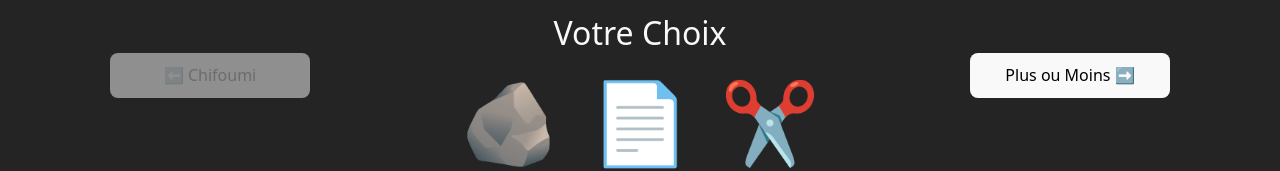
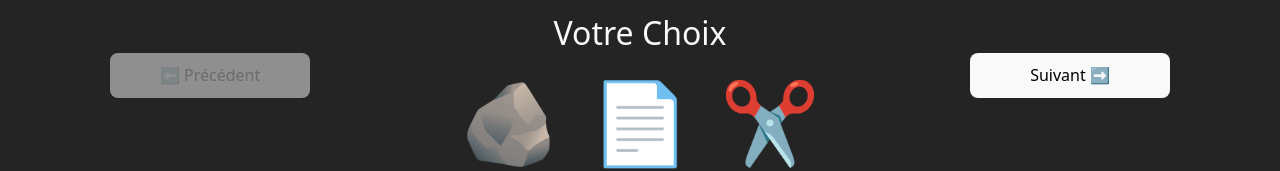
Before and after one commit to Corentin-k/pantheonDuCode, a Vue app in the folder Defis2et3/: page /chifoumi in a window 1280 px wide. Shown: the part 292-463 px from the top of the page. Built offline with nearby package versions, Linux system fonts and the light colour scheme.

Commit message:
Add the conway game

```diff
--- a/Defis2et3/index.html
+++ b/Defis2et3/index.html
@@ -12,5 +12,6 @@
   <body style="background-color: #242424">
     <div id="app" ></div>
     <script type="module" src="/src/main.js"></script>
+    <script src="https://cdn.jsdelivr.net/npm/bootstrap@5.3.0/dist/js/bootstrap.bundle.min.js"></script>
   </body>
 </html>
--- a/Defis2et3/src/App.vue
+++ b/Defis2et3/src/App.vue
@@ -1,74 +1,99 @@
 <template class="home">
-  <div id="oneP">
-  <img src="./assets/logo.png" style="width:150px" alt="logo 1P">
-  <h1>Panthéon du Code</h1>
+  <div id="oneP" v-if="currentGame !== 'gamelife' && currentGameIndex.value !== 2">
+    <img src="./assets/logo.png" style="width:150px" alt="logo 1P">
+    <h1>Panthéon du Code</h1>
   </div>
-  <button
-      id="chifoumi"
-      :disabled="isChifoumiActive"
-      @click="goToChifoumis"
-  >⬅️ Chifoumi</button>
 
-  <button
-      id="plusoumoins"
-      :disabled="isPlusOuMoinsActive"
-      @click="goToPlusOuMoins"
-  >Plus ou Moins ➡️</button>
+  <button id="prevButton" @click="prevGame" :disabled="currentGame === 'chifoumi'">⬅️ Précédent</button>
+  <button id="nextButton" @click="nextGame" :disabled="currentGame === 'gamelife'">Suivant ➡️</button>
 
   <router-view></router-view>
 </template>
 
 <script setup>
-import { ref } from 'vue';
-import router from "./router/router.js";
+import { computed, ref } from 'vue';
+import { onBeforeMount } from 'vue';
+import router from './router/router.js'; // Importer le router
 
-const isChifoumiActive = ref(true);
-const isPlusOuMoinsActive = ref(false);
+const games = ['chifoumi', 'plusoumoins', 'gamelife']; // Liste des jeux
+const currentGameIndex = ref(0); // Index du jeu courant
+const currentGame = computed(() => games[currentGameIndex.value]);
 
-function goToPlusOuMoins() {
-  router.push("/plusoumoins");
-  isChifoumiActive.value = false;
-  isPlusOuMoinsActive.value = true;
+function nextGame() {
+  if (currentGameIndex.value < games.length - 1) {
+    currentGameIndex.value++;
+    router.push(`/${currentGame.value}`); // Redirige vers la route du jeu suivant
+  }
 }
 
-function goToChifoumis() {
-  router.push("/chifoumi");
-  isChifoumiActive.value = true;
-  isPlusOuMoinsActive.value = false;
+function prevGame() {
+  if (currentGameIndex.value > 0) {
+    currentGameIndex.value--;
+    router.push(`/${currentGame.value}`); // Redirige vers la route du jeu précédent
+  }
 }
+
+
+router.afterEach((to) => {
+  const currentRouteName = to.name; // Récupère le nom de la route actuelle
+  console.log("Route actuelle:", currentRouteName);
+
+  if (currentRouteName) {
+    const gameIndex = games.indexOf(currentRouteName);
+    console.log("Index du jeu:", gameIndex);
+
+    if (gameIndex !== -1) {
+      currentGameIndex.value = gameIndex;
+    }
+  }
+});
+
+
+onBeforeMount(() => {
+  const currentRouteName = router.currentRoute.value.name;
+  if (currentRouteName) {
+    const gameIndex = games.indexOf(currentRouteName);
+    if (gameIndex !== -1) {
+      currentGameIndex.value = gameIndex;
+    }
+  }
+});
 </script>
 
 <style scoped>
-#oneP{
+#oneP {
   position: absolute;
   top: 10px;
   left: 50%;
   transform: translateX(-50%);
 }
+
 h1 {
   color: rgb(67, 146, 178) !important;
-  font-family: Poppins,sans-serif;
+  font-family: Poppins, sans-serif;
 }
+
 button {
   margin: 10px;
   padding: 10px;
   font-size: 18px;
 }
 
-#plusoumoins,#chifoumi{
+#nextButton, #prevButton {
   width: 200px;
 }
-#plusoumoins {
+
+#nextButton {
   position: absolute;
   bottom: 50%;
   right: 0;
   transform: translateX(-50%);
 }
 
-#chifoumi {
+#prevButton {
   position: absolute;
   bottom: 50%;
-  left:0;
+  left: 0;
   transform: translateX(50%);
 }
 
@@ -78,21 +103,18 @@ button:disabled {
 }
 
 @media screen and (max-width: 990px) {
-  #chifoumi, #plusoumoins {
+  #nextButton, #prevButton {
     position: absolute;
     bottom: 25%;
     transform: translateX(0);
-
-
   }
 
-  #chifoumi {
+  #prevButton {
     left: 0;
   }
 
-  #plusoumoins {
+  #nextButton {
     right: 0;
   }
 }
-
 </style>
--- a/Defis2et3/src/main.js
+++ b/Defis2et3/src/main.js
@@ -1,11 +1,16 @@
+// main.js
 import { createApp } from 'vue';
 import App from './App.vue';
+import 'bootstrap';
 import 'bootstrap/dist/css/bootstrap.min.css';
-import 'bootstrap';
+import 'bootstrap/dist/js/bootstrap.bundle.js';
+
 import './style.css';
 import { createPinia } from 'pinia';
-import router from './router/router.js'
-createApp(App)
-    .use(router)
-    .use(createPinia())
-    .mount('#app');
+import router from "./router/router.js";
+
+const pinia = createPinia();
+const app = createApp(App);
+app.use(router);
+app.use(pinia);
+app.mount('#app');
```
Also changed, not shown: Defis2et3/src/components/vaisseaux.js (added, +83 -0 lines), Defis2et3/src/router/router.js (+10 -8 lines), Defis2et3/src/Views/vaisseau.txt (added), 1 other file (tests, documents, lock files or other folders).
